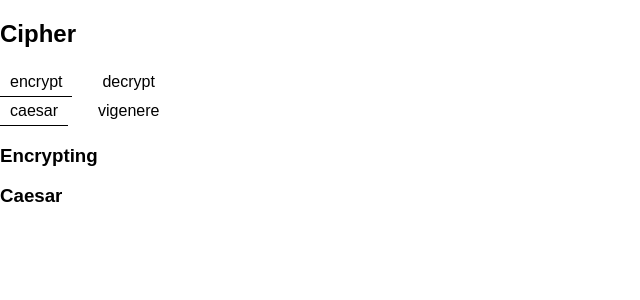
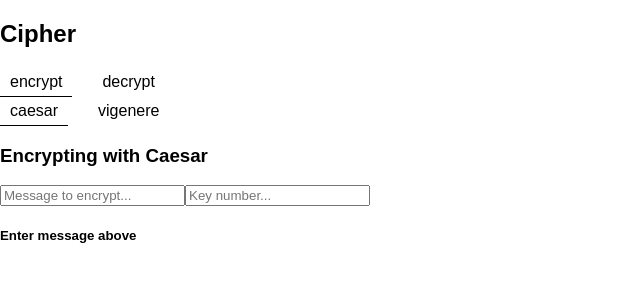
Before and after one commit to ReidasaurusRex/react-crypto, a React (Create React App) app: page / in a window 1280 px wide. Shown: the top 300 px of the page, without its empty margins (0-640 px from the left). Built offline with nearby package versions, Linux system fonts and the light colour scheme.

Commit message:
Added CryptHandler file for managing encryption and decryption

```diff
--- a/src/App/encrypt/Encrypt.js
+++ b/src/App/encrypt/Encrypt.js
@@ -1,16 +1,55 @@
 import React, { Component } from 'react';
+import CryptHandler from '../../CryptHandler';
 
 class Encrypt extends Component {
+  constructor(props) {
+    super(props);
+    this.handleInputMessageChange = this.handleInputMessageChange.bind(this);
+    this.handleKeyChange = this.handleKeyChange.bind(this);
+    this.state = {
+      inputMessage: '',
+      key: '',
+      returnedMessage: ''
+    }
+  }
   componentDidMount() {
     console.log(this.props);
   }
+  handleInputMessageChange(e) {
+    e.preventDefault();
+    this.setState({inputMessage: e.target.value})
+  }
+  handleKeyChange(e) {
+    e.preventDefault();
+    this.setState({key: this.target.value})
+  }
+  handleCryptPress(e){
+    e.preventDefault();
+    if (this.state.inputMessage && this.state.key) {
+      cryptedMessage = CryptHandler.handleCrypt(this.state.inputMessage, this.state.key, this.props.currentCrypt, this.props.currentCipher);
+      this.setState({returnedMessage: cryptedMessage});
+    }
+  }
   render() {
+    var self = this;
     var capCrypt = this.props.currentCrypt[0].toUpperCase() + this.props.currentCrypt.slice(1);
     var capCipher = this.props.currentCipher[0].toUpperCase() + this.props.currentCipher.slice(1);
     return (
       <div className='c-encrypt'>
-        <h3 className='c-encrypt__crypt'>{capCrypt}ing</h3>
-        <h3 className='c-encrypt__cipher'>{capCipher}</h3>
+        <h3 className='c-encrypt__crypt'>{capCrypt}ing with {capCipher}</h3>
+        <input
+          type=''
+          placeholder={'Message to ' + self.props.currentCrypt + '...'}
+          value={this.state.inputMessage}
+          onChange={this.handleInputMessageChange}
+        />
+        <input
+          type='text'
+          placeholder={this.props.currentCipher === 'caesar' ? 'Key number...' : 'Key phrase...'}
+          value={this.state.key}
+          onChange={this.handleKeyChange}
+        />
+        <h5 className='c-encrypt__crypted-message'>{this.state.returnedMessage ? this.state.returnedMessage : 'Enter message above'}</h5>
       </div>
     );
   }
--- /dev/null
+++ b/src/CryptHandler.js
@@ -0,0 +1,7 @@
+class CryptHandler {
+  handleCrypt(message, key, crypt, cipher) {
+
+  }
+}
+
+export default CryptHandler;
```
